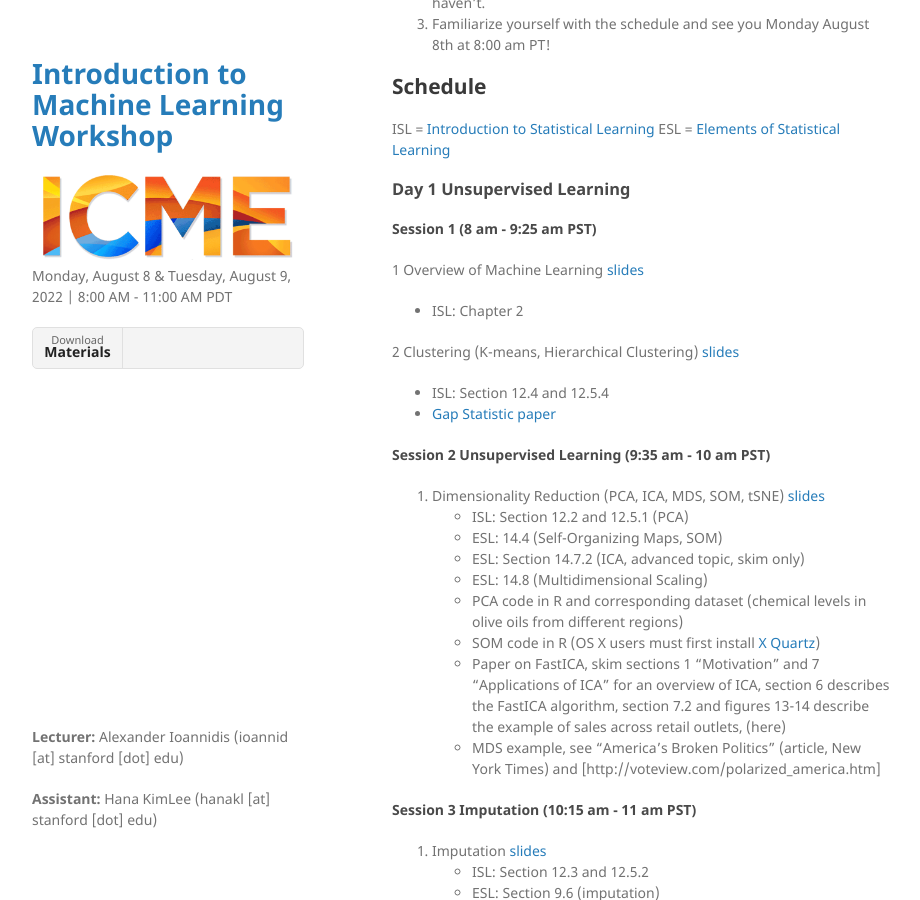
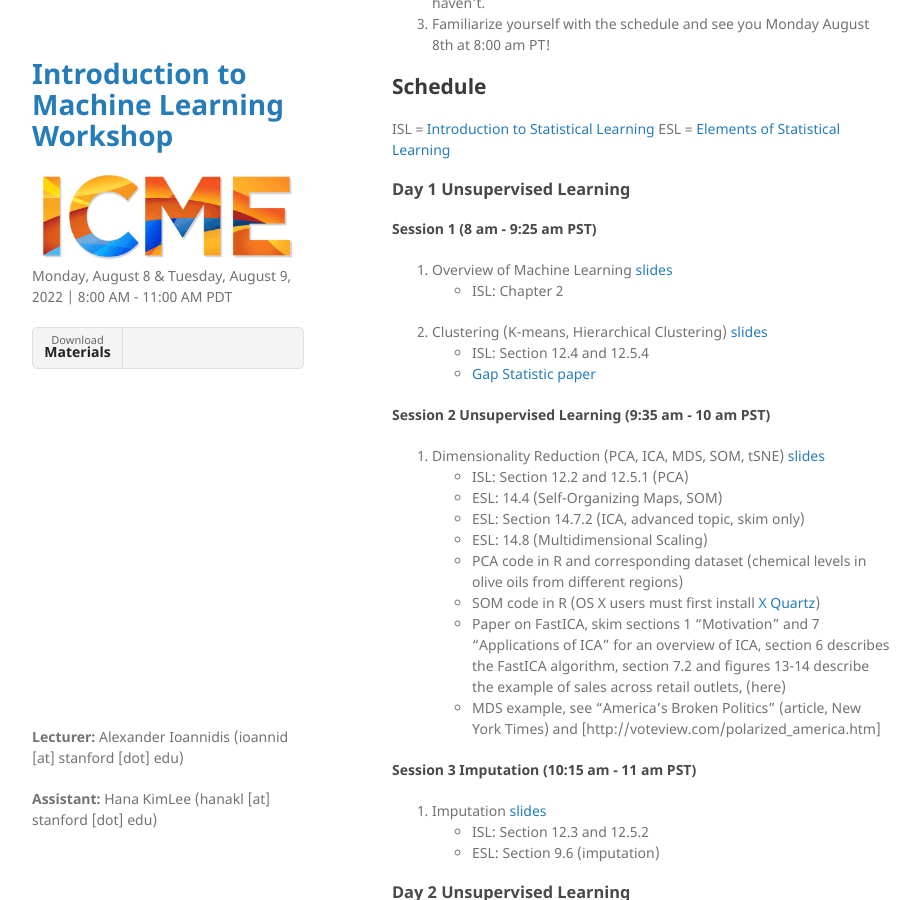
Before and after one commit to hanakl/intro_to_ml_23, a Jekyll site: the page built from index.md, in a window 1280 px wide and 900 px high, scrolled down 1130 px. Shown: the whole window, without its empty margins (178-1098 px from the left). Built offline with Jekyll 4.4.1, drawn with Linux system fonts in a browser that asks for light colours; our own code applies the rules of GitHub Pages for plain Markdown files.

Commit message:
Update index.md

```diff
--- a/index.md
+++ b/index.md
@@ -25,10 +25,10 @@ ISL = [Introduction to Statistical Learning](https://www.dropbox.com/s/krvhmt7z8
 ESL = [Elements of Statistical Learning](https://hastie.su.domains/ElemStatLearn/)
 ### Day 1 Unsupervised Learning
 #### Session 1 (8 am - 9:25 am PST)
-1 Overview of Machine Learning [slides](https://drive.google.com/file/d/1vB9ffg3j08f8NrIIUhs7SkAuZmkZT1QK/view)
+1. Overview of Machine Learning [slides](https://drive.google.com/file/d/1vB9ffg3j08f8NrIIUhs7SkAuZmkZT1QK/view)
 - ISL: Chapter 2
 
-2 Clustering (K-means, Hierarchical Clustering) [slides](https://drive.google.com/file/d/1C2eFJ_2FDCW66KtJUUscvUVRqnmVSn32/view)
+2. Clustering (K-means, Hierarchical Clustering) [slides](https://drive.google.com/file/d/1C2eFJ_2FDCW66KtJUUscvUVRqnmVSn32/view)
 - ISL: Section 12.4 and 12.5.4
 - [Gap Statistic paper](https://gwalther.su.domains/gap)
 
```
